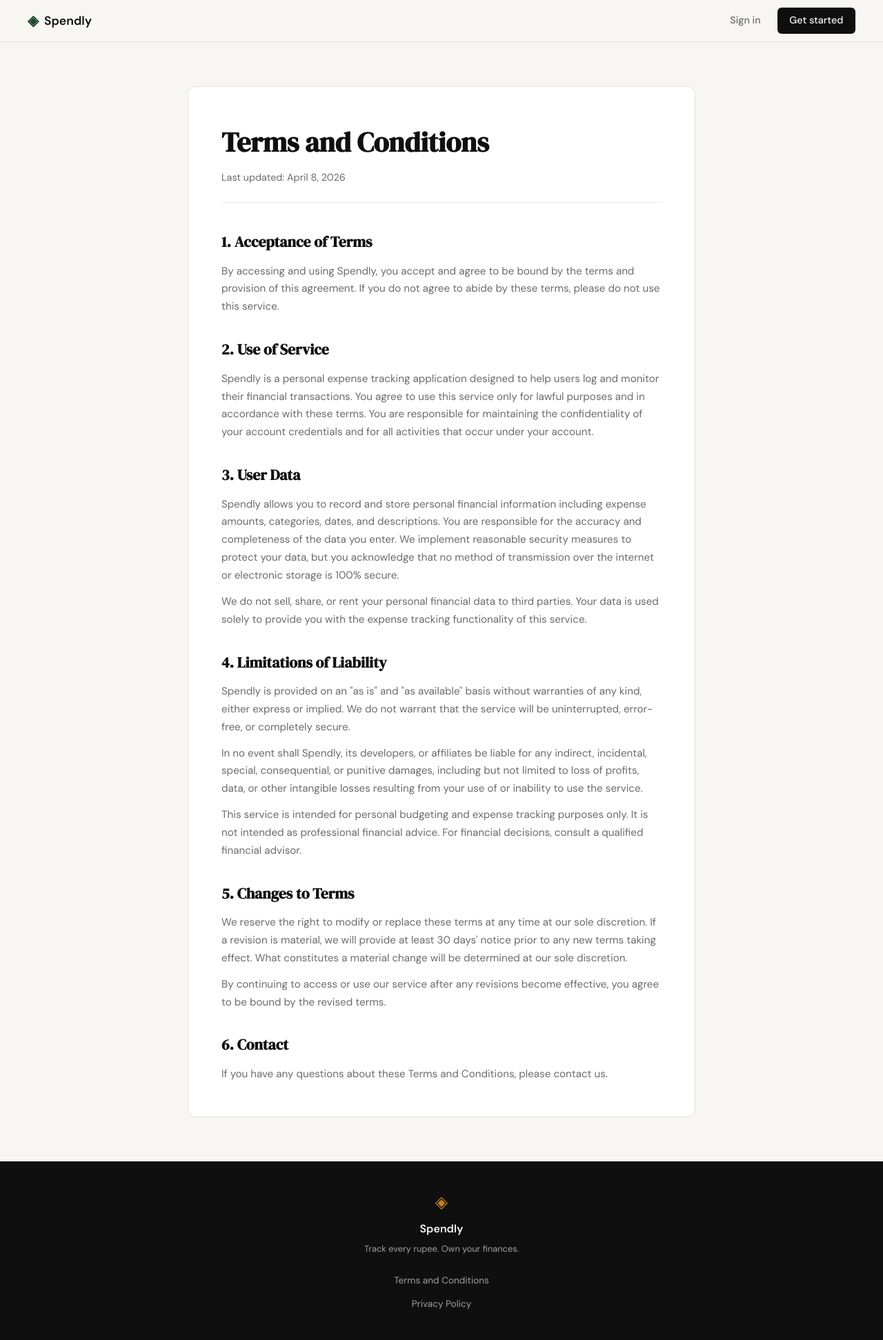
After one commit to g-kapkoti/spendly, a Flask app: page /terms in a window 1280 px wide. The commit adds this page. Shown: the whole page at 69% size. Run offline with Flask 3, Linux system fonts and the light colour scheme.

Commit message:
added tos page

```diff
--- a/app.py
+++ b/app.py
@@ -20,6 +20,11 @@ def register():
 @app.route("/login")
 def login():
     return render_template("login.html")
+
+
+@app.route("/terms")
+def terms():
+    return render_template("terms.html")
 
 
 # ------------------------------------------------------------------ #
--- a/static/css/style.css
+++ b/static/css/style.css
@@ -507,6 +507,79 @@ a { color: inherit; text-decoration: none; }
     color: var(--ink-faint);
 }
 
+.footer-links {
+    margin-top: 1rem;
+    display: flex;
+    flex-direction: column;
+    gap: 0.5rem;
+}
+
+.footer-links a {
+    font-size: 0.85rem;
+    color: var(--ink-faint);
+    transition: color 0.2s;
+}
+
+.footer-links a:hover {
+    color: var(--paper);
+}
+
+/* ------------------------------------------------------------------ */
+/* Terms and Conditions page                                           */
+/* ------------------------------------------------------------------ */
+
+.terms-section {
+    padding: 4rem 2rem;
+    max-width: 800px;
+    margin: 0 auto;
+}
+
+.terms-container {
+    background: var(--paper-card);
+    border: 1px solid var(--border);
+    border-radius: var(--radius-md);
+    padding: 3rem;
+}
+
+.terms-title {
+    font-family: var(--font-display);
+    font-size: 2.5rem;
+    color: var(--ink);
+    margin-bottom: 0.5rem;
+}
+
+.terms-updated {
+    font-size: 0.9rem;
+    color: var(--ink-muted);
+    margin-bottom: 2.5rem;
+    padding-bottom: 1.5rem;
+    border-bottom: 1px solid var(--border-soft);
+}
+
+.terms-content {
+    display: flex;
+    flex-direction: column;
+    gap: 2rem;
+}
+
+.terms-block h2 {
+    font-family: var(--font-display);
+    font-size: 1.35rem;
+    color: var(--ink);
+    margin-bottom: 0.75rem;
+}
+
+.terms-block p {
+    font-size: 0.95rem;
+    color: var(--ink-muted);
+    line-height: 1.7;
+    margin-bottom: 0.75rem;
+}
+
+.terms-block p:last-child {
+    margin-bottom: 0;
+}
+
 /* ------------------------------------------------------------------ */
 /* Responsive                                                          */
 /* ------------------------------------------------------------------ */
--- a/templates/base.html
+++ b/templates/base.html
@@ -35,7 +35,7 @@
             <span class="footer-name">Spendly</span>
             <p class="footer-copy">Track every rupee. Own your finances.</p>
             <div class="footer-links">
-                <div><a href="#">Terms and Conditions</a></div>
+                <div><a href="{{ url_for('terms') }}">Terms and Conditions</a></div>
                 <div><a href="#">Privacy Policy</a></div>
             </div>
         </div>
--- /dev/null
+++ b/templates/terms.html
@@ -0,0 +1,50 @@
+{% extends "base.html" %}
+
+{% block title %}Terms and Conditions — Spendly{% endblock %}
+
+{% block content %}
+
+<section class="terms-section">
+    <div class="terms-container">
+        <h1 class="terms-title">Terms and Conditions</h1>
+        <p class="terms-updated">Last updated: April 8, 2026</p>
+
+        <div class="terms-content">
+            <section class="terms-block">
+                <h2>1. Acceptance of Terms</h2>
+                <p>By accessing and using Spendly, you accept and agree to be bound by the terms and provision of this agreement. If you do not agree to abide by these terms, please do not use this service.</p>
+            </section>
+
+            <section class="terms-block">
+                <h2>2. Use of Service</h2>
+                <p>Spendly is a personal expense tracking application designed to help users log and monitor their financial transactions. You agree to use this service only for lawful purposes and in accordance with these terms. You are responsible for maintaining the confidentiality of your account credentials and for all activities that occur under your account.</p>
+            </section>
+
+            <section class="terms-block">
+                <h2>3. User Data</h2>
+                <p>Spendly allows you to record and store personal financial information including expense amounts, categories, dates, and descriptions. You are responsible for the accuracy and completeness of the data you enter. We implement reasonable security measures to protect your data, but you acknowledge that no method of transmission over the internet or electronic storage is 100% secure.</p>
+                <p>We do not sell, share, or rent your personal financial data to third parties. Your data is used solely to provide you with the expense tracking functionality of this service.</p>
+            </section>
+
+            <section class="terms-block">
+                <h2>4. Limitations of Liability</h2>
+                <p>Spendly is provided on an "as is" and "as available" basis without warranties of any kind, either express or implied. We do not warrant that the service will be uninterrupted, error-free, or completely secure.</p>
+                <p>In no event shall Spendly, its developers, or affiliates be liable for any indirect, incidental, special, consequential, or punitive damages, including but not limited to loss of profits, data, or other intangible losses resulting from your use of or inability to use the service.</p>
+                <p>This service is intended for personal budgeting and expense tracking purposes only. It is not intended as professional financial advice. For financial decisions, consult a qualified financial advisor.</p>
+            </section>
+
+            <section class="terms-block">
+                <h2>5. Changes to Terms</h2>
+                <p>We reserve the right to modify or replace these terms at any time at our sole discretion. If a revision is material, we will provide at least 30 days' notice prior to any new terms taking effect. What constitutes a material change will be determined at our sole discretion.</p>
+                <p>By continuing to access or use our service after any revisions become effective, you agree to be bound by the revised terms.</p>
+            </section>
+
+            <section class="terms-block">
+                <h2>6. Contact</h2>
+                <p>If you have any questions about these Terms and Conditions, please contact us.</p>
+            </section>
+        </div>
+    </div>
+</section>
+
+{% endblock %}
```
